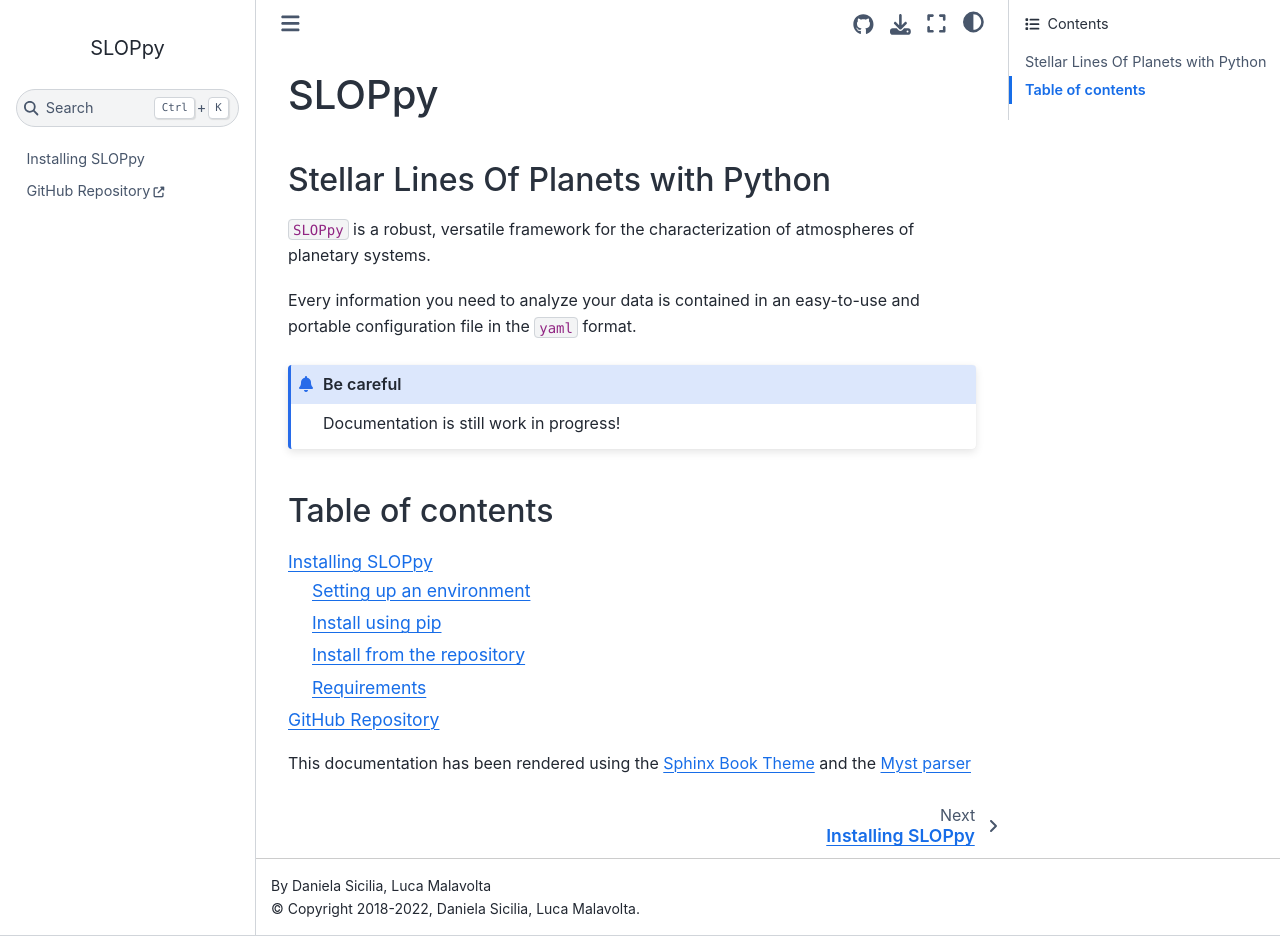
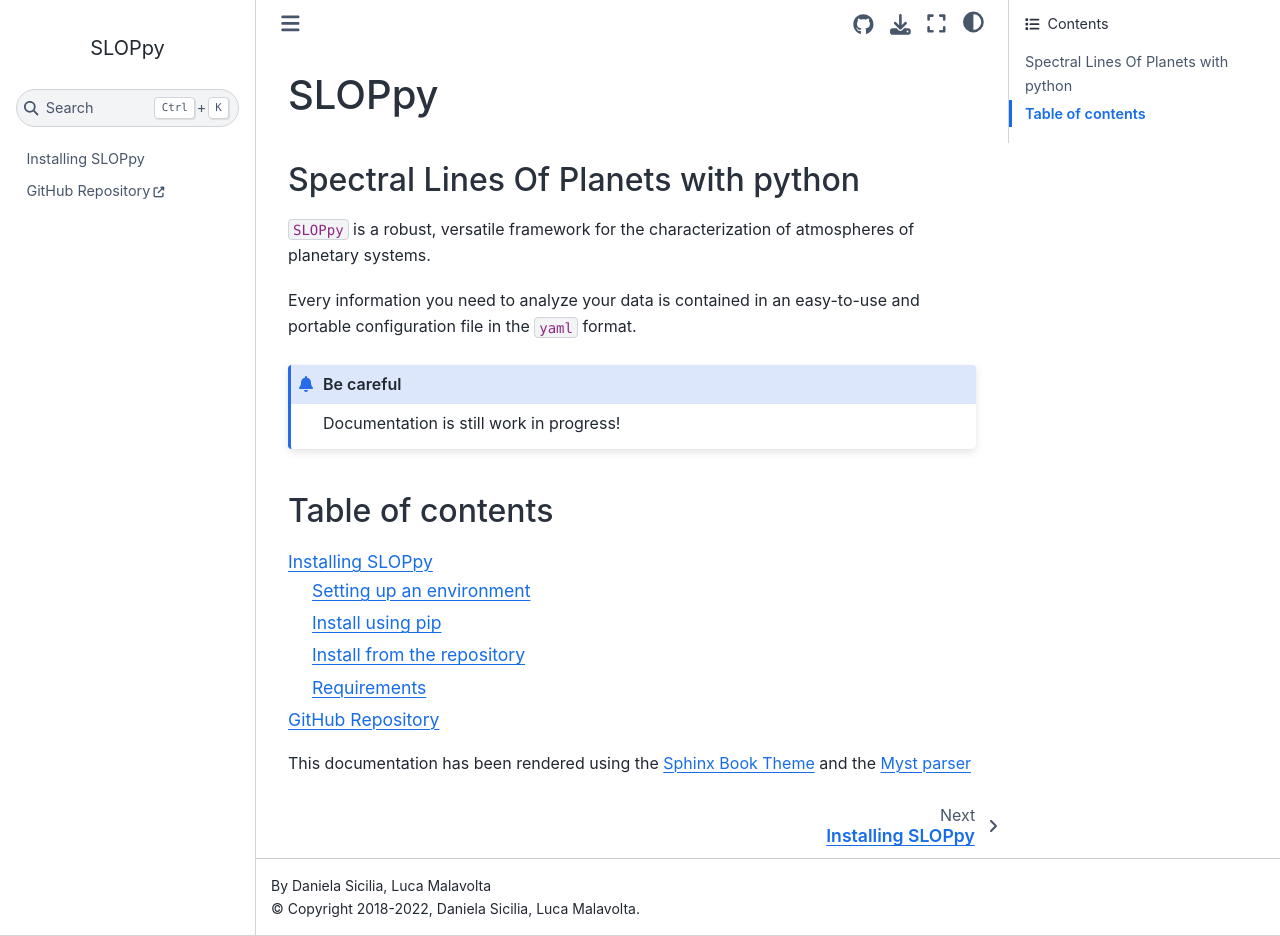
Before and after one commit to LucaMalavolta/SLOPpy, a Sphinx documentation site: the page built from docs/index.md, in a window 1280 px wide and 936 px high. Built offline with Sphinx 7.4.7 and the Sphinx Book theme 1.1.4, drawn with Linux system fonts in a browser that asks for light colours.

Commit message:
Docs update

```diff
--- a/docs/index.md
+++ b/docs/index.md
@@ -1,5 +1,5 @@
 # SLOPpy
-## Stellar Lines Of Planets with Python
+## Spectral Lines Of Planets with python
 <!---
 ## the ultimate tool for exoplanet characterization
 --->
```
